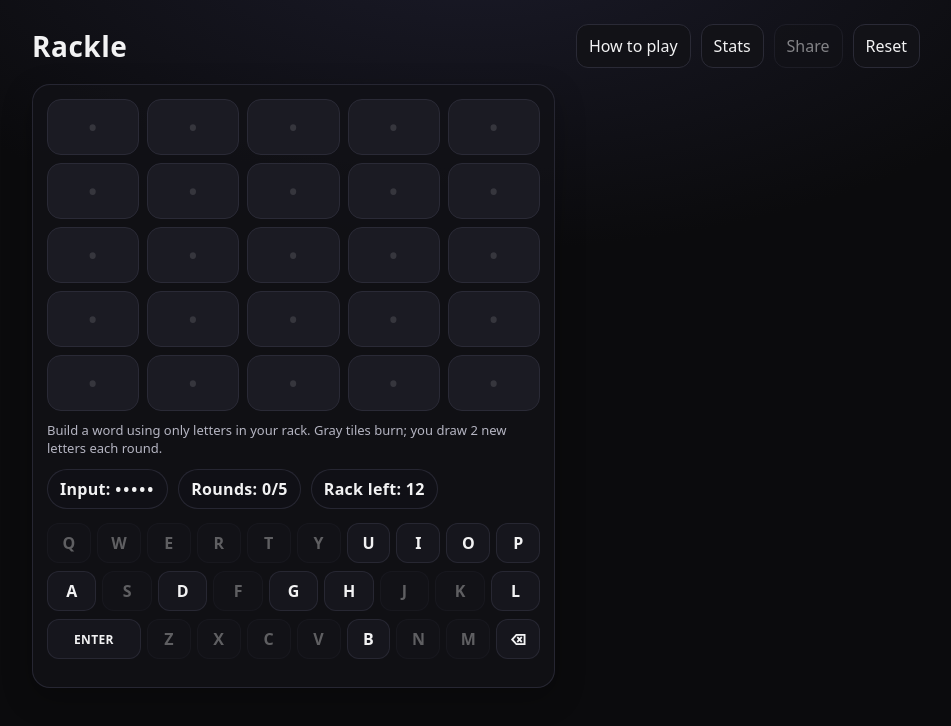
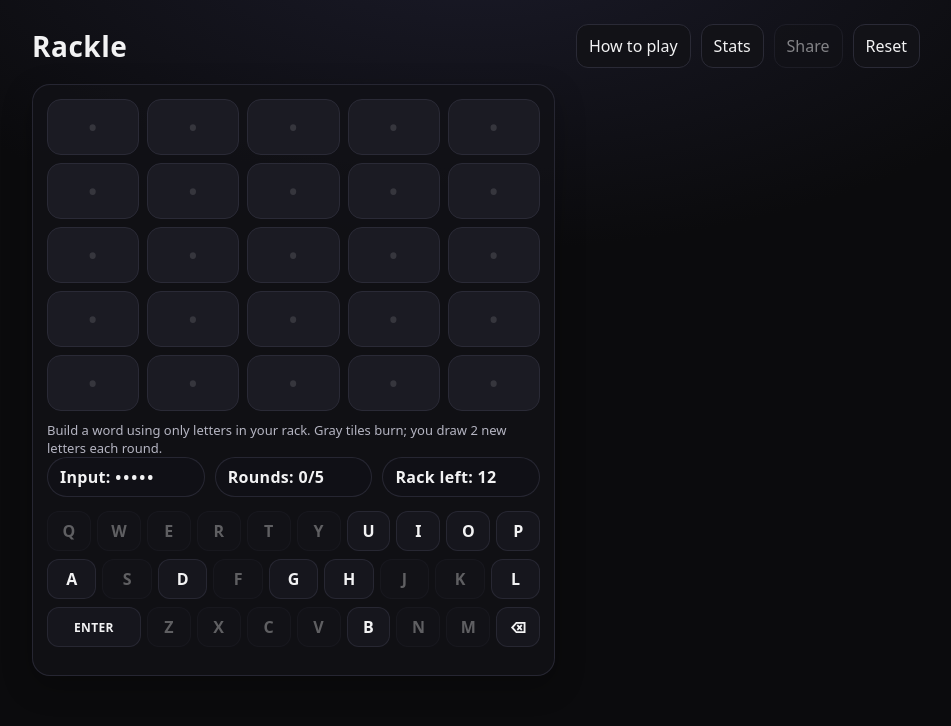
Before and after one commit to jeffbr707/rackle, a Next.js app: page / in a window 1280 px wide. Shown: the top 726 px of the page, without its empty margins (164-1115 px from the left). Built offline with nearby package versions, Linux system fonts and the light colour scheme.

Commit message:
Input Rack Rounds on same row

```diff
--- a/app/globals.css
+++ b/app/globals.css
@@ -222,3 +222,20 @@ button, input { font: inherit; }
     font-size: 14px;
     padding: 0;
   }
+
+.statusRow{
+  display:flex;
+  gap:10px;
+  align-items:center;
+}
+
+.statusRow .pill{
+  flex:1;              /* each takes equal space */
+  min-width: 140px;    /* prevents squishing too far */
+}
+
+/* mobile: allow wrapping (or stack if you prefer) */
+@media (max-width: 520px){
+  .statusRow{ flex-wrap:wrap; }
+  /* or: .statusRow{ flex-direction:column; align-items:stretch; } */
+}
--- a/app/page.tsx
+++ b/app/page.tsx
@@ -193,7 +193,7 @@ export default function Page() {
                 "Build a word using only letters in your rack. Gray tiles burn; you draw 2 new letters each round.")}
           </div>
 
-          <div className="inputRow">
+          <div className="statusRow">
             <div className="pill">Input: <span style={{ letterSpacing: 2 }}>{input.padEnd(5, "•")}</span></div>
             <div className="pill">Rounds: {state ? state.guesses.length : 0}/{state ? state.maxRounds : 5}</div>
             <div className="pill">Rack left: {rackLeft}</div>
```
